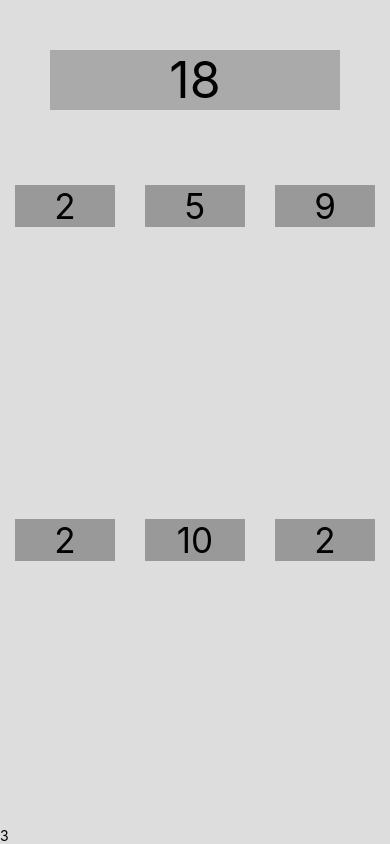
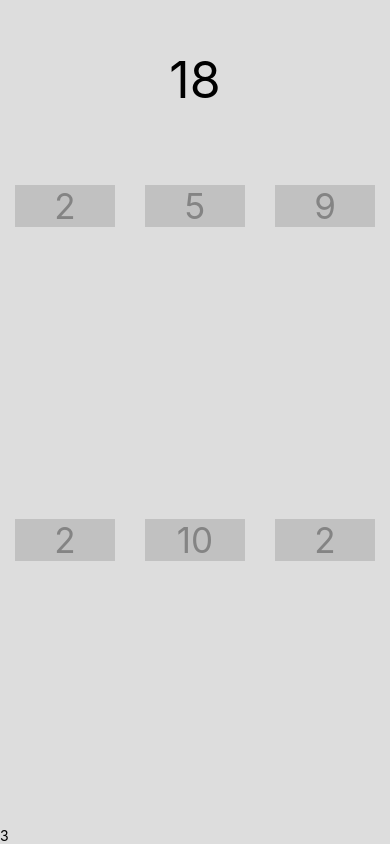
Before and after one commit to padrisimo/target-sum, a React Native app: screen / in a window 390 px wide. Built offline with nearby package versions, Linux system fonts and the light colour scheme.

Commit message:
refgactor game status logic

```diff
--- a/components/Game.js
+++ b/components/Game.js
@@ -12,6 +12,7 @@ class Game extends Component {
     selectedIds: [],
     remainingSeconds: this.props.initialSeconds
   }
+  gameStatus = 'PLAYING';
   randomNumbers = Array
     .from({ length: this.props.randomNumCount })
     .map(() => 1 + Math.floor(10 * Math.random()));
@@ -63,7 +64,7 @@ class Game extends Component {
     }
   }
   render() {
-    const gameStatus = this.gameStatus();
+    const gameStatus = this.gameStatus;
     return (
       <View style={styles.container}>
         <Text style={[styles.target, styles[`STATUS_${gameStatus}`]]}>{this.target}</Text>
```
